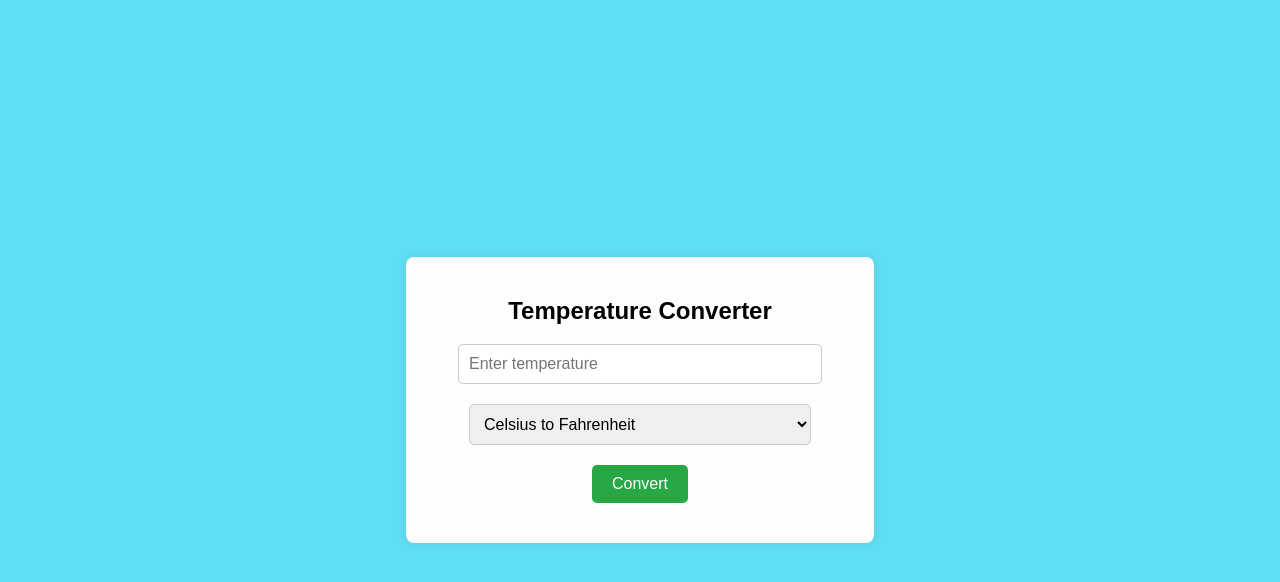
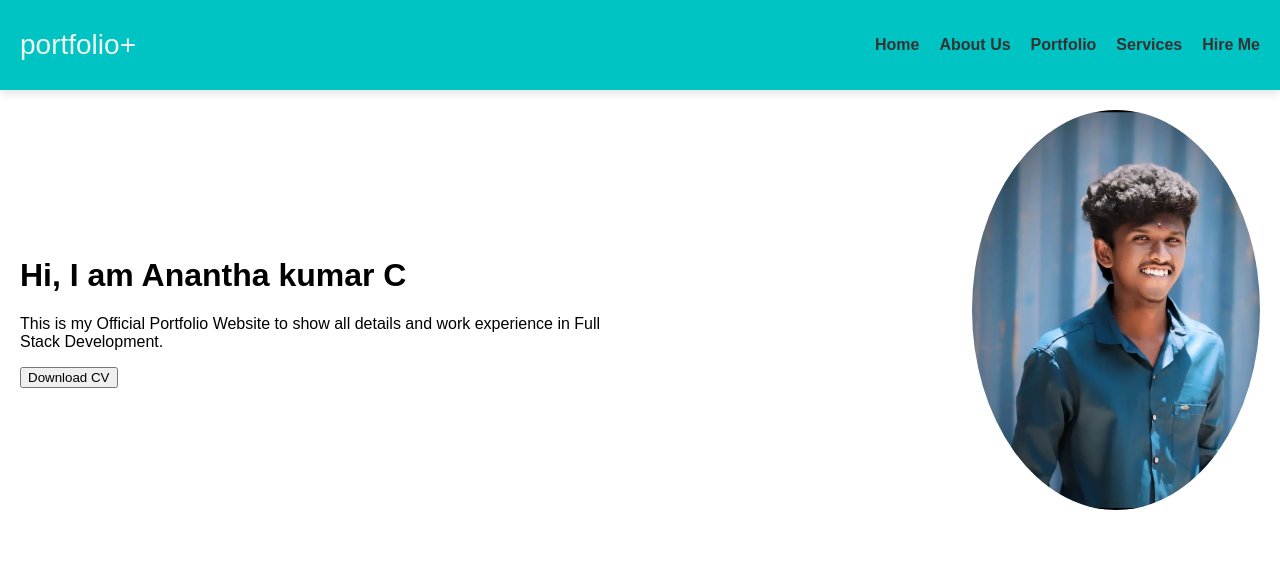
Before and after one commit to Ananthakumar23Chinnasonnappa/level1-task2-and-task-3, a plain HTML site: page index.html in a window 1280 px wide. Drawn offline with Linux system fonts and the light colour scheme.

Commit message:
Add files via upload

```diff
--- a/index.html
+++ b/index.html
@@ -3,124 +3,86 @@
 <head>
     <meta charset="UTF-8">
     <meta name="viewport" content="width=device-width, initial-scale=1.0">
-    <title>Enhanced Temperature Converter</title>
+    <title>Portfolio</title>
     <style>
-
-
         body {
             font-family: Arial, sans-serif;
-            background-color: #60def4;
             margin: 0;
             padding: 0;
+        }
+        header {
     display: flex;
-            justify-content: center;
+    justify-content: space-between;
     align-items: center;
-            height: 100vh;
+    padding: 20px;
+    background-color: #00c4c4;
+    box-shadow: 0 4px 8px rgba(0, 0, 0, 0.1);
 }
 
-        .converter {
-            background-color: #fdfdfd;
-            padding: 20px;
-            border-radius: 8px;
-            box-shadow: 0 0 10px rgba(0, 0, 0, 0.1);
-            text-align: center;
+.logo {
+    font-size: 28px;
+    color: #eff7ef;
 }
 
-        input[type="number"] {
-            padding: 10px;
-            width: 80%;
-            margin-bottom: 20px;
-            border: 1px solid #ccc;
-            border-radius: 5px;
-            font-size: 16px;
+.logo span {
+    color: #ecf7f4;
 }
 
-        select {
-            padding: 10px;
-            margin-bottom: 20px;
-            border: 1px solid #ccc;
-            border-radius: 5px;
-            font-size: 16px;
-            width: 80%;
+nav ul {
+    list-style: none;
+    display: flex;
+    gap: 20px;
 }
 
-        button {
-            padding: 10px 20px;
-            background-color: #28a745;
-            border: none;
-            border-radius: 5px;
-            color: white;
-            font-size: 16px;
-            cursor: pointer;
+nav ul li a {
+    text-decoration: none;
+    color: #333;
+    font-weight: bold;
 }
 
-        button:hover {
-            background-color: #218838;
+nav ul li a:hover {
+    color: #f7faf9;
 }
-
-        .result {
-            margin-top: 20px;
-            font-size: 18px;
-            font-weight: bold;
+        .container {
+            display: flex;
+            align-items: center;
+            justify-content: space-between;
+            padding: 20px;
+        }
+        .content {
+            max-width: 50%;
+        }
+        .profile-pic {
+            max-width: 50vh;
+            height: 50vh;
+            border-radius: 50%;
+            object-fit: cover;
+            object-position: center;
         }
     </style>
 </head>
 <body>
-    <div class="converter">
-        <h2>Temperature Converter</h2>
-        <input type="number" id="tempInput" placeholder="Enter temperature">
-        <select id="tempUnit">
-            <option value="celsius">Celsius to Fahrenheit</option>
-            <option value="fahrenheit">Fahrenheit to Celsius</option>
-            <option value="celsiusToKelvin">Celsius to Kelvin</option>
-            <option value="kelvinToCelsius">Kelvin to Celsius</option>
-            <option value="fahrenheitToKelvin">Fahrenheit to Kelvin</option>
-            <option value="kelvinToFahrenheit">Kelvin to Fahrenheit</option>
-        </select><br>
-        <button onclick="convertTemperature()">Convert</button>
-        <div class="result" id="result"></div>
+        <header>
+            <div class="logo">portfolio<span>+</span></div>
+            <nav>
+                <ul>
+                    <li><a href="#">Home</a></li>
+                    <li><a href="#">About Us</a></li>
+                    <li><a href="#">Portfolio</a></li>
+                    <li><a href="#">Services</a></li>
+                    <li><a href="#">Hire Me</a></li>
+                </ul>
+            </nav>
+        </header>
+    <div class="container">
+        <div class="content">
+            <h1>Hi, I am Anantha kumar C</h1>
+            <p>This is my Official Portfolio Website to show all details and work experience in Full Stack Development.</p>
+            <input type="button" value="Download CV">
         </div>
-
-    <script>
-        function convertTemperature() {
-            let temp = document.getElementById("tempInput").value;
-            let unit = document.getElementById("tempUnit").value;
-            let result = 0;
-
-            if (isNaN(temp) || temp === "") {
-                document.getElementById("result").innerHTML = "Please enter a valid number.";
-                return;
-            }
-
-            switch (unit) {
-                case "celsius":
-                    result = (temp * 9/5) + 32;
-                    document.getElementById("result").innerHTML = ${temp}°C is equal to ${result.toFixed(2)}°F;
-                    break;
-                case "fahrenheit":
-                    result = (temp - 32) * 5/9;
-                    document.getElementById("result").innerHTML = ${temp}°F is equal to ${result.toFixed(2)}°C;
-                    break;
-                case "celsiusToKelvin":
-                    result = parseFloat(temp) + 273.15;
-                    document.getElementById("result").innerHTML = ${temp}°C is equal to ${result.toFixed(2)}K;
-                    break;
-                case "kelvinToCelsius":
-                    result = temp - 273.15;
-                    document.getElementById("result").innerHTML = ${temp}K is equal to ${result.toFixed(2)}°C;
-                    break;
-                case "fahrenheitToKelvin":
-                    result = (parseFloat(temp) + 459.67) * 5/9;
-                    document.getElementById("result").innerHTML = ${temp}°F is equal to ${result.toFixed(2)}K;
-                    break;
-                case "kelvinToFahrenheit":
-                    result = (temp * 9/5) - 459.67;
-                    document.getElementById("result").innerHTML = ${temp}K is equal to ${result.toFixed(2)}°F;
-                    break;
-                default:
-                    document.getElementById("result").innerHTML = "Please select a valid conversion.";
-            }
-        }
-    </script>
+        <div class="image">
+            <img src="sample.jpg" alt="Anantha Kumar C" class="profile-pic">
+        </div>
+    </div>
 </body>
 </html>
```
Lines whose indentation alone changed are shown as unchanged.
